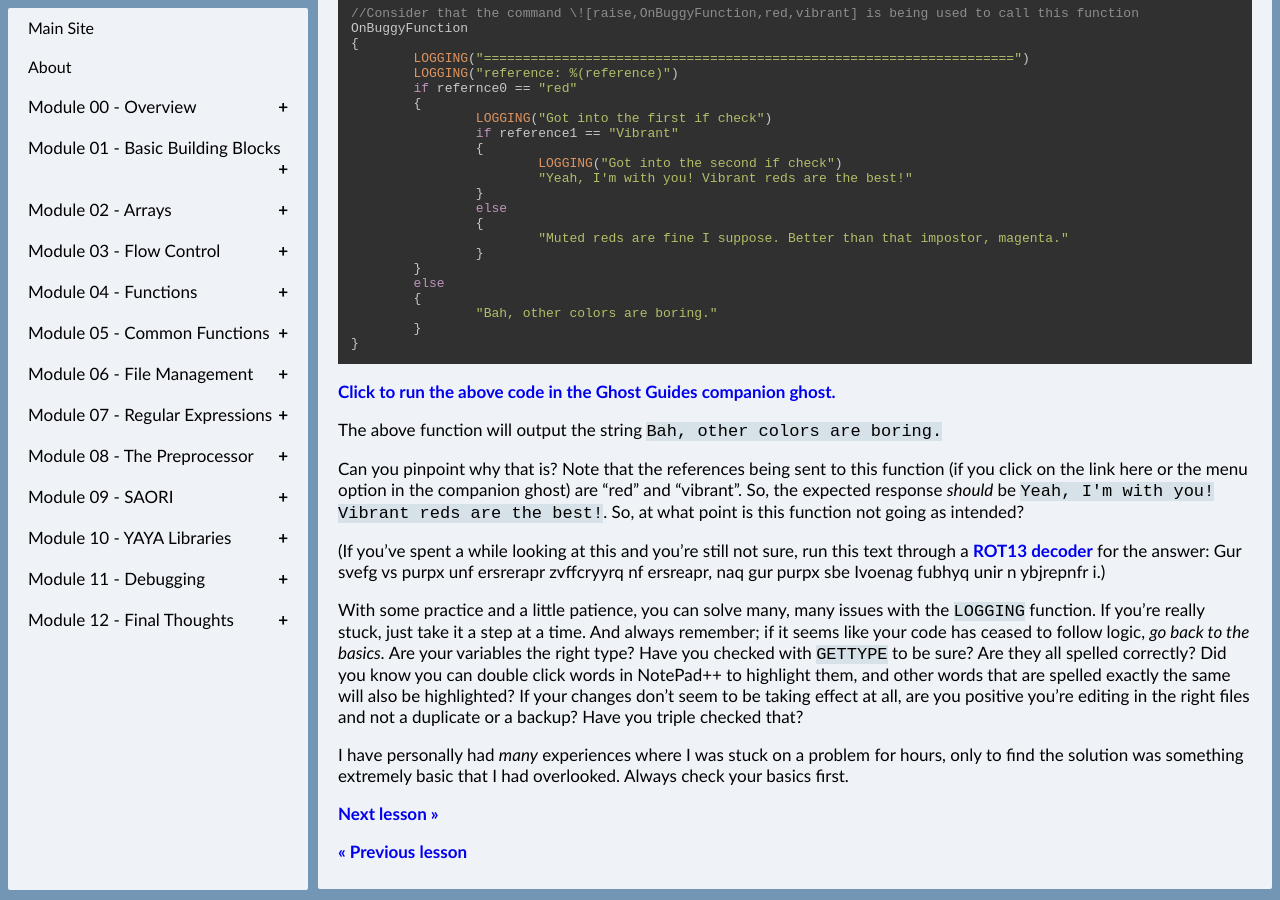
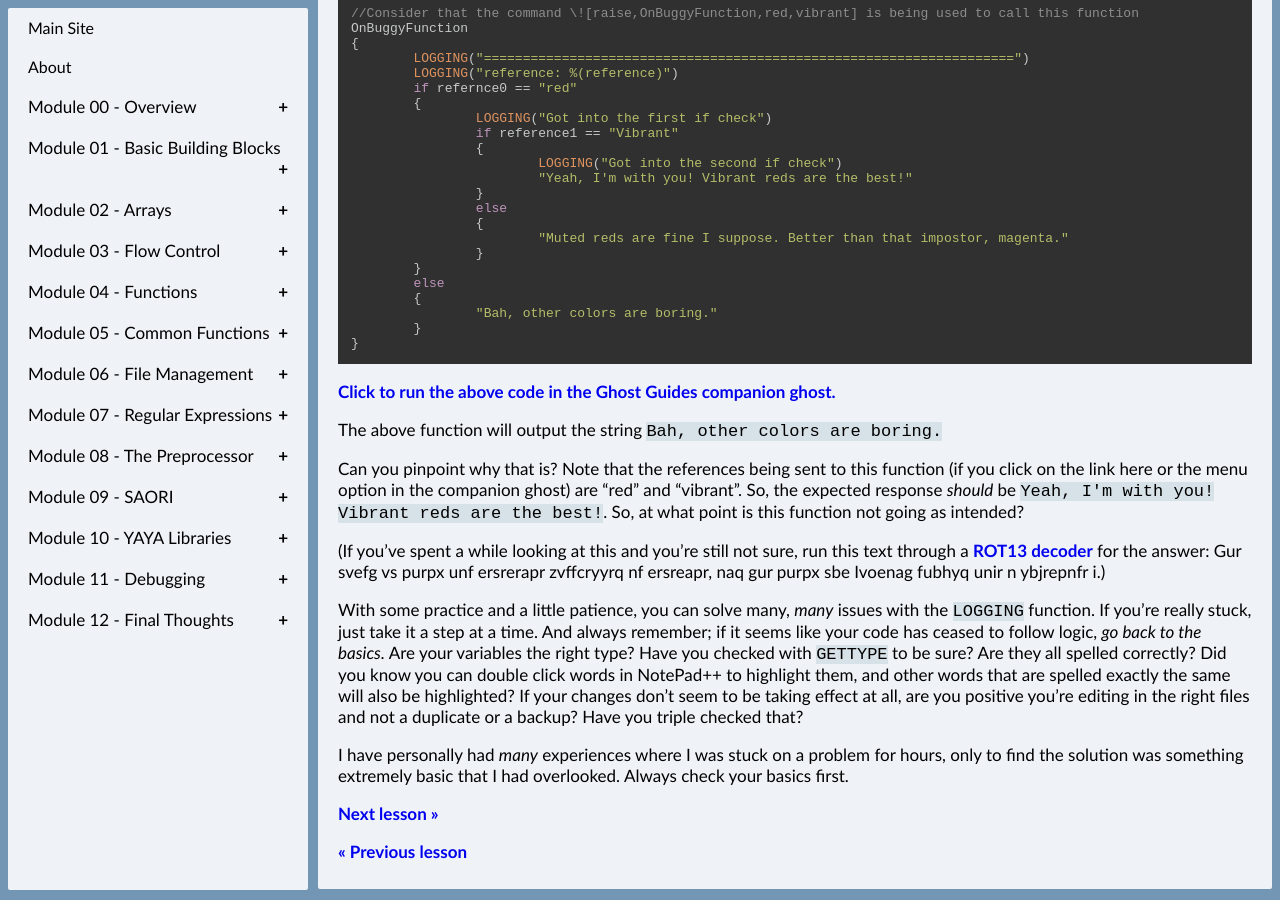
Before and after one commit to Zichqec/YAYA_Fundamentals, a Jekyll site: the page built from module_11_debugging/01_logging.md, in a window 1280 px wide and 900 px high, scrolled down 681 px. Built offline with Jekyll 4.4.1, drawn with Linux system fonts in a browser that asks for light colours; our own code applies the rules of GitHub Pages for plain Markdown files.

Commit message:
Small updates

```diff
--- a/module_11_debugging/01_logging.md
+++ b/module_11_debugging/01_logging.md
@@ -60,7 +60,7 @@ Can you pinpoint why that is? Note that the references being sent to this functi
 
 (If you've spent a while looking at this and you're still not sure, run this text through a [ROT13 decoder](https://www.boxentriq.com/code-breaking/rot13) for the answer: Gur svefg vs purpx unf ersrerapr zvffcryyrq nf ersreapr, naq gur purpx sbe Ivoenag fubhyq unir n ybjrepnfr i.)
 
-With some practice and a little patience, you can solve many, many issues with the `LOGGING` function. If you're really stuck, just take it a step at a time. And always remember; if it seems like your code has ceased to follow logic, *go back to the basics.* Are your variables the right type? Have you checked with `GETTYPE` to be sure? Are they all spelled correctly? Did you know you can double click words in NotePad++ to highlight them, and other words that are spelled exactly the same will also be highlighted? If your changes don't seem to be taking effect at all, are you positive you're editing in the right files and not a duplicate or a backup? Have you triple checked that?
+With some practice and a little patience, you can solve many, *many* issues with the `LOGGING` function. If you're really stuck, just take it a step at a time. And always remember; if it seems like your code has ceased to follow logic, *go back to the basics.* Are your variables the right type? Have you checked with `GETTYPE` to be sure? Are they all spelled correctly? Did you know you can double click words in NotePad++ to highlight them, and other words that are spelled exactly the same will also be highlighted? If your changes don't seem to be taking effect at all, are you positive you're editing in the right files and not a duplicate or a backup? Have you triple checked that?
 
 I have personally had *many* experiences where I was stuck on a problem for hours, only to find the solution was something extremely basic that I had overlooked. Always check your basics first.
 
```
Also changed, not shown: module_12_final_thoughts/01_closing_remarks.md (+2 -2 lines).
